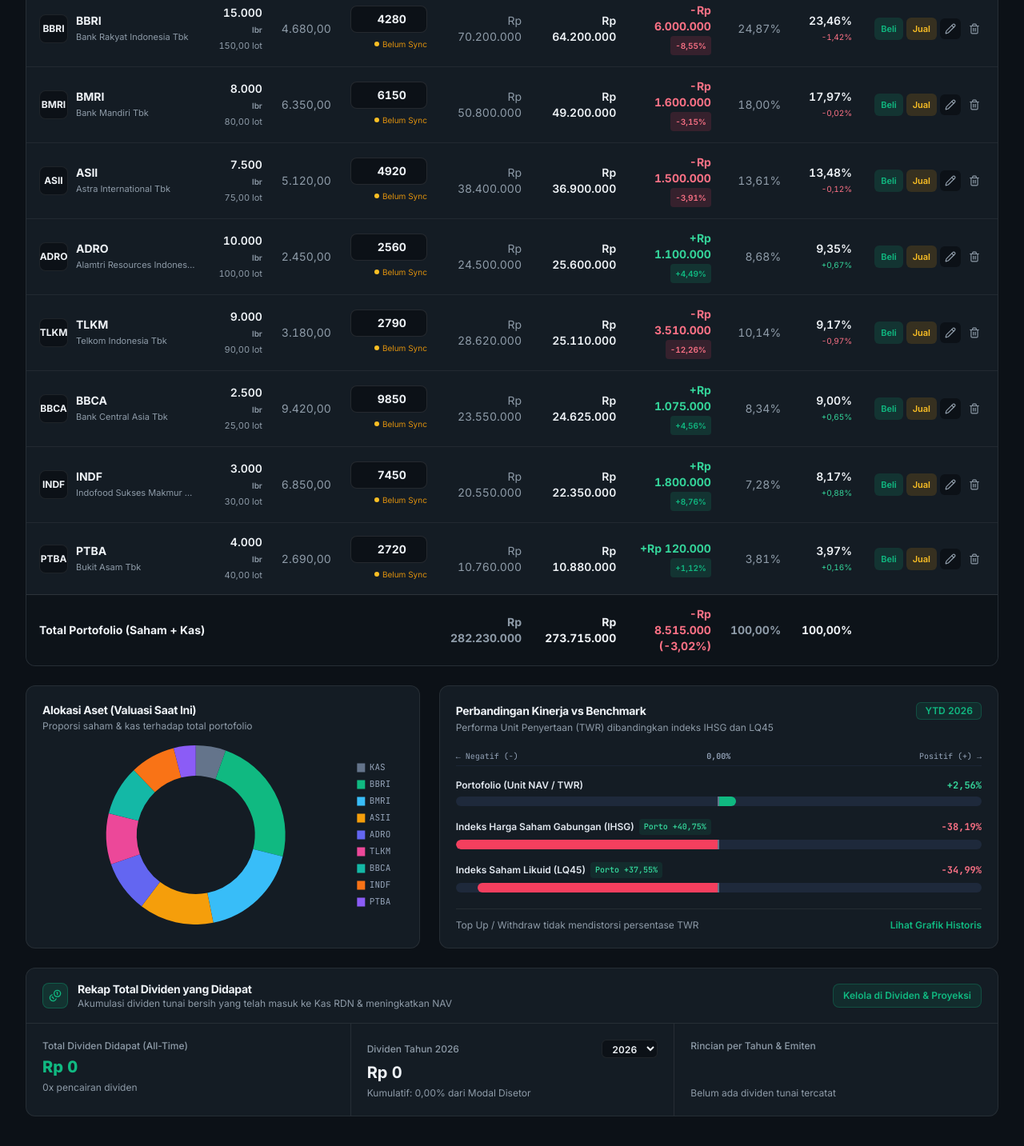
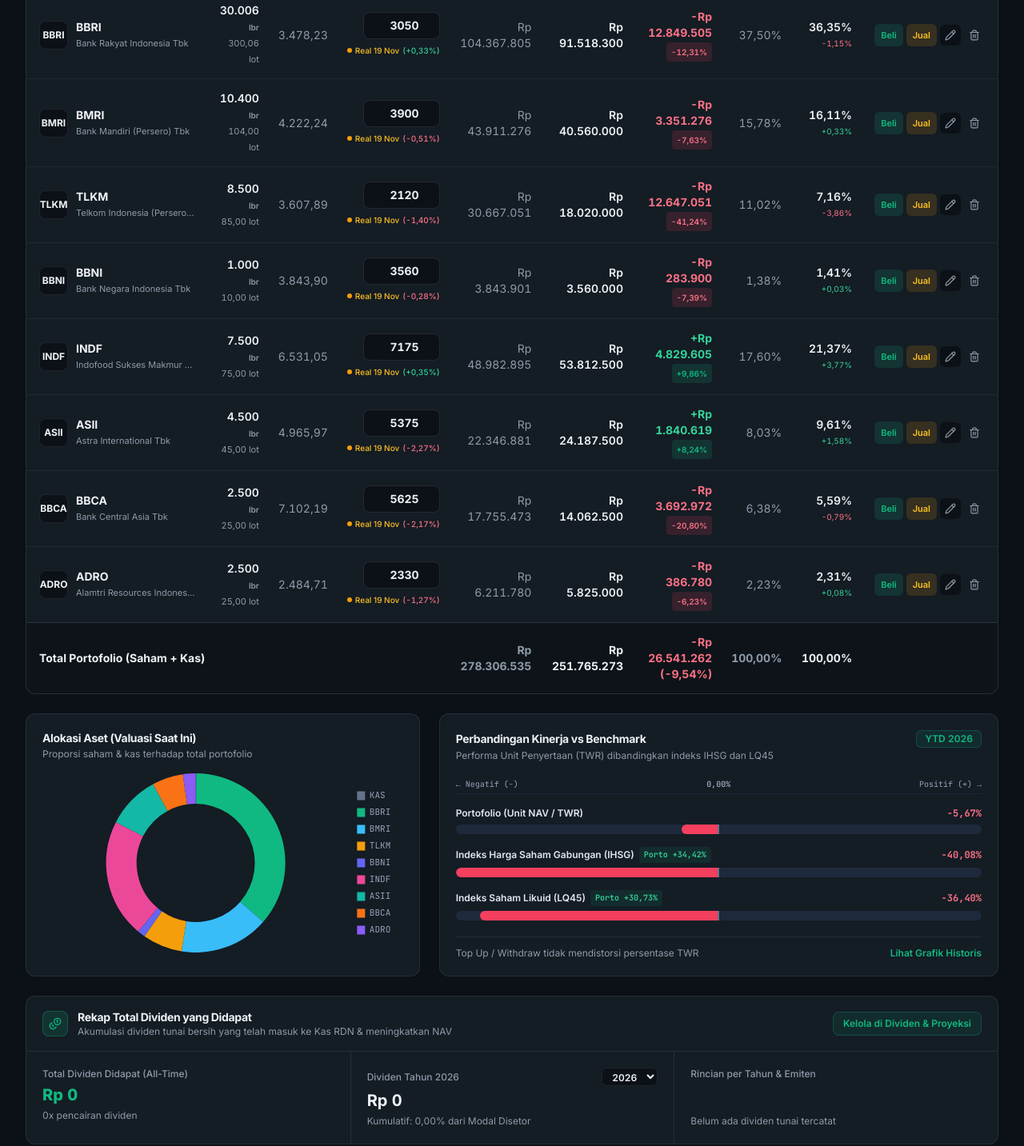
Before and after one commit to perdanafavo/dashboard-portfolio-saham, a plain HTML site: page index.html in a window 1280 px wide. Shown: the part 753-2186 px from the top of the page at 80% size. Drawn offline with nearby package versions, Linux system fonts and the light colour scheme.

Commit message:
perf(ui): add dirty-flag tab caching and update default portfolio data

```diff
--- a/index.html
+++ b/index.html
@@ -50,6 +50,20 @@
 
   <!-- Custom Theme & Utility Styles -->
   <link rel="stylesheet" href="./css/styles.css" />
+
+  <!-- Preload Native ES Modules to Flatten Initial Network Waterfall -->
+  <link rel="modulepreload" href="./js/app.js" />
+  <link rel="modulepreload" href="./js/nav-engine.js" />
+  <link rel="modulepreload" href="./js/state.js" />
+  <link rel="modulepreload" href="./js/storage.js" />
+  <link rel="modulepreload" href="./js/market.js" />
+  <link rel="modulepreload" href="./js/charts.js" />
+  <link rel="modulepreload" href="./js/ui/portfolio.js" />
+  <link rel="modulepreload" href="./js/ui/dividends.js" />
+  <link rel="modulepreload" href="./js/ui/mutations.js" />
+  <link rel="modulepreload" href="./js/ui/analytics.js" />
+  <link rel="modulepreload" href="./js/ui/journal.js" />
+  <link rel="modulepreload" href="./js/ui/calculator.js" />
 </head>
 <body class="bg-slate-50 text-slate-900 dark:bg-[#0C1117] dark:text-[#EEF2F6] font-sans antialiased min-h-screen transition-colors duration-200 selection:bg-[#10B981]/30">
 
--- a/js/app.js
+++ b/js/app.js
@@ -26,17 +26,46 @@ import { createJournalUI } from "./ui/journal.js";
 import { createCalculatorUI } from "./ui/calculator.js";
 
 // =========================================================================
-// 1. GLOBAL RUNTIME STATE
+// 1. GLOBAL RUNTIME STATE & RENDER CACHE
 // =========================================================================
 let activeTab = "portfolio";
 let isMarketSyncing = false;
 const charts = {};
 let state = loadInitialState();
 
+let stateVersion = 1;
+const renderedTabVersion = {};
+let cachedMetricsVersion = 0;
+let cachedMetricsResult = null;
+
+function invalidateRenderCache() {
+  stateVersion += 1;
+}
+
+function renderIconsIn(rootEl = null) {
+  if (!window.lucide || typeof window.lucide.createIcons !== "function") return;
+  try {
+    if (rootEl instanceof HTMLElement) {
+      const hasUnrendered = rootEl.querySelector("i[data-lucide]");
+      if (!hasUnrendered) return;
+    }
+    window.lucide.createIcons();
+  } catch (e) {
+    window.lucide.createIcons();
+  }
+}
+
 // =========================================================================
 // 2. CORE WRAPPERS & CLOUD SYNC
 // =========================================================================
-const computeMetrics = () => computeMetricsEngine(state);
+const computeMetrics = () => {
+  if (cachedMetricsVersion === stateVersion && cachedMetricsResult) {
+    return cachedMetricsResult;
+  }
+  cachedMetricsResult = computeMetricsEngine(state);
+  cachedMetricsVersion = stateVersion;
+  return cachedMetricsResult;
+};
 const getEmitenColor = (ticker) => getEmitenColorFromHoldings(ticker, state.holdings);
 const ensureYearStructure = (year) => ensureYearStructureForState(state, year);
 const saveToLocalStorage = () => saveStateToLocalStorage(state);
@@ -45,8 +74,9 @@ const cloudSync = createCloudSyncController({
   getState: () => state,
   setState: (incoming) => {
     state = incoming;
+    invalidateRenderCache();
   },
-  onRemoteUpdate: () => window.renderAll(),
+  onRemoteUpdate: () => window.renderAll({ force: true }),
   onConnected: ({ userId }) => {
     const statusText = document.getElementById("cloud-status-text");
     if (statusText) statusText.textContent = "Cloud Sync Aktif";
@@ -79,9 +109,10 @@ function showToast(message, type = "success") {
 }
 
 function commitStateChange(toastMsg = null) {
+  invalidateRenderCache();
   saveToLocalStorage();
   saveToCloudIfAvailable();
-  window.renderAll();
+  window.renderAll({ force: false });
   if (toastMsg) showToast(toastMsg, "success");
 }
 
@@ -242,7 +273,8 @@ window.syncMarketData = async function ({ force = false, silent = false } = {})
     if (btn) btn.disabled = false;
     if (icon) icon.classList.remove("animate-spin");
     if (label) label.textContent = "Sync Harga & IHSG";
-    window.renderAll();
+    invalidateRenderCache();
+    window.renderAll({ force: false });
   }
 };
 
@@ -281,7 +313,12 @@ window.switchTab = function (tabName) {
       "tab-btn flex items-center gap-2 px-3.5 py-2 rounded-xl text-xs sm:text-sm font-semibold whitespace-nowrap transition-all bg-emerald-600 text-white shadow-sm shadow-emerald-600/20";
   }
 
-  window.renderAll();
+  if (renderedTabVersion[tabName] === stateVersion) {
+    updateMarketSyncStatusUI();
+    return;
+  }
+
+  window.renderAll({ force: false });
 };
 
 function openModal(id) {
@@ -289,7 +326,7 @@ function openModal(id) {
   if (!el) return;
   el.classList.remove("hidden");
   el.classList.add("flex");
-  if (window.lucide) window.lucide.createIcons();
+  renderIconsIn(el);
 }
 
 window.closeModal = function (id) {
@@ -302,7 +339,8 @@ window.closeModal = function (id) {
 window.toggleTheme = function () {
   const isDark = document.documentElement.classList.toggle("dark");
   localStorage.setItem("portfolio_nav_theme", isDark ? "dark" : "light");
-  window.renderAll();
+  invalidateRenderCache();
+  window.renderAll({ force: false });
 };
 
 function askConfirm(title, message, onConfirm) {
@@ -450,6 +488,7 @@ const appContext = {
   getState: () => state,
   setState: (nextState) => {
     state = nextState;
+    invalidateRenderCache();
   },
   charts,
   computeMetrics,
@@ -469,7 +508,10 @@ const { renderAnalyticsTab } = createAnalyticsUI(appContext);
 const { renderJournalTab } = createJournalUI(appContext);
 const { renderCalculatorTab } = createCalculatorUI(appContext);
 
-window.renderAll = function () {
+window.renderAll = function ({ force = true } = {}) {
+  if (force) {
+    invalidateRenderCache();
+  }
   updateMarketSyncStatusUI();
   if (activeTab === "portfolio") renderPortfolioTab();
   else if (activeTab === "dividends") renderDividendsTab();
@@ -478,9 +520,10 @@ window.renderAll = function () {
   else if (activeTab === "journal") renderJournalTab();
   else if (activeTab === "calculator") renderCalculatorTab();
 
-  if (window.lucide) {
-    window.lucide.createIcons();
-  }
+  renderedTabVersion[activeTab] = stateVersion;
+
+  const activePanel = document.getElementById(`tab-panel-${activeTab}`);
+  renderIconsIn(activePanel);
 };
 
 function initApp() {
@@ -490,7 +533,8 @@ function initApp() {
     if (el && !el.value) el.value = today;
   });
 
-  window.renderAll();
+  renderIconsIn(document.body);
+  window.renderAll({ force: false });
   scheduleDailyMarketCloseSync();
   initCloudStorage();
 
--- a/js/state.js
+++ b/js/state.js
@@ -5,7 +5,7 @@
 
 export const STORAGE_KEY = "portfolio_nav_tracker_favo_v1";
 export const TEMPLATE_REV_KEY = "portfolio_nav_tracker_template_rev";
-export const TEMPLATE_REV = "2026-11-19_1";
+export const TEMPLATE_REV = "2026-11-22_1";
 
 export const MONTH_NAMES_ID = [
   "Januari", "Februari", "Maret", "April", "Mei", "Juni",
@@ -23,29 +23,35 @@ export const EMITEN_PALETTE = [
 ];
 
 export const DIVIDEND_PRESETS = {
-  BBRI: { payouts: [{ month: 3, dps: 208 }, { month: 0, dps: 135 }] },
-  BMRI: { payouts: [{ month: 3, dps: 466 }] },
-  BBCA: { payouts: [{ month: 3, dps: 250 }, { month: 11, dps: 50 }] },
-  BBNI: { payouts: [{ month: 3, dps: 374 }] },
-  ASII: { payouts: [{ month: 4, dps: 308 }, { month: 9, dps: 98 }] },
-  ADRO: { payouts: [{ month: 4, dps: 210 }, { month: 11, dps: 185 }] },
+  BBRI: { payouts: [{ month: 3, dps: 209 }, { month: 11, dps: 137 }] },
+  BMRI: { payouts: [{ month: 4, dps: 376.96 }, { month: 0, dps: 100 }] },
+  BBCA: { payouts: [{ month: 2, dps: 281 }, { month: 11, dps: 55 }] },
+  BBNI: { payouts: [{ month: 2, dps: 349.41 }] },
+  ASII: { payouts: [{ month: 4, dps: 292 }, { month: 9, dps: 98 }] },
+  ADRO: { payouts: [{ month: 3, dps: 118.26 }, { month: 11, dps: 145.14 }] },
   ITMG: { payouts: [{ month: 3, dps: 1747 }, { month: 10, dps: 1228 }] },
   PTBA: { payouts: [{ month: 5, dps: 397 }] },
-  TLKM: { payouts: [{ month: 5, dps: 178 }] },
+  TLKM: { payouts: [{ month: 5, dps: 223.17 }] },
   UNTR: { payouts: [{ month: 4, dps: 1569 }, { month: 9, dps: 667 }] },
-  INDF: { payouts: [{ month: 6, dps: 267 }] },
-  ICBP: { payouts: [{ month: 6, dps: 200 }] }
+  INDF: { payouts: [{ month: 6, dps: 290 }] },
+  ICBP: { payouts: [{ month: 6, dps: 200 }] },
+  BJTM: { payouts: [{ month: 4, dps: 54.4 }] },
+  BJBR: { payouts: [{ month: 4, dps: 95.05 }] },
+  BNGA: { payouts: [{ month: 4, dps: 122.6 }] },
+  NISP: { payouts: [{ month: 3, dps: 72 }] },
+  PGAS: { payouts: [{ month: 5, dps: 148 }] },
+  SIDO: { payouts: [{ month: 4, dps: 18 }, { month: 10, dps: 18 }] }
 };
 
 export const TEMPLATE_DEFAULT_PRICES = {
-  BBRI: 4280,
-  BMRI: 6150,
-  ASII: 4920,
-  ADRO: 2560,
-  TLKM: 2790,
-  BBCA: 9850,
-  INDF: 7450,
-  PTBA: 2720
+  BBRI: 3050,
+  BMRI: 3900,
+  TLKM: 2120,
+  BBNI: 3560,
+  INDF: 7175,
+  ASII: 5375,
+  BBCA: 5625,
+  ADRO: 2330
 };
 
 function getDefaultTodayWIB() {
@@ -60,43 +66,156 @@ function getDefaultTodayWIB() {
 export function getInitialTemplateData() {
   return {
     meta: {
-      portfolioName: "Portofolio Saham Utama",
-      initialCapital: 211094312,
-      initialNav: 1199.7647,
-      initialUnits: 175946.4773,
-      activeYear: 2026
+      portfolioName: "Portofolio Saham — Favo Perdana (Unit System)",
+      initialCapital: 211094375,
+      initialNav: 1199.7646972697,
+      initialUnits: 175946.4797,
+      activeYear: 2026,
+      owner: "Favo Perdana",
+      currentUnits: 222450,
+      currentNav: 1130.9663,
+      initialUnitPrice: 1199.7647,
+      ihsgStart: 8646.94,
+      ihsgEnd: 5344.41,
+      lq45Start: 846.57,
+      lq45End: 550.37,
+      reconciledWithSheet: true
     },
-    cash: 14850000,
+    cash: 219473,
     holdings: [
-      { id: "h-bbri", ticker: "BBRI", name: "Bank Rakyat Indonesia Tbk", shares: 15000, avgPrice: 4680, currentPrice: 4280 },
-      { id: "h-bmri", ticker: "BMRI", name: "Bank Mandiri Tbk", shares: 8000, avgPrice: 6350, currentPrice: 6150 },
-      { id: "h-asii", ticker: "ASII", name: "Astra International Tbk", shares: 7500, avgPrice: 5120, currentPrice: 4920 },
-      { id: "h-adro", ticker: "ADRO", name: "Alamtri Resources Indonesia Tbk", shares: 10000, avgPrice: 2450, currentPrice: 2560 },
-      { id: "h-tlkm", ticker: "TLKM", name: "Telkom Indonesia Tbk", shares: 9000, avgPrice: 3180, currentPrice: 2790 },
-      { id: "h-bbca", ticker: "BBCA", name: "Bank Central Asia Tbk", shares: 2500, avgPrice: 9420, currentPrice: 9850 },
-      { id: "h-indf", ticker: "INDF", name: "Indofood Sukses Makmur Tbk", shares: 3000, avgPrice: 6850, currentPrice: 7450 },
-      { id: "h-ptba", ticker: "PTBA", name: "Bukit Asam Tbk", shares: 4000, avgPrice: 2690, currentPrice: 2720 }
+      {
+        id: "h-bbri",
+        ticker: "BBRI",
+        name: "Bank Rakyat Indonesia Tbk",
+        shares: 30006,
+        avgPrice: 3478.2312,
+        currentPrice: 3050,
+        prevClose: 3040,
+        priceUpdatedAt: "2026-11-19T09:06:19.090Z",
+        priceUpdatedDateWIB: "2026-11-19",
+        marketDateWIB: "2026-11-19",
+        marketDateLabel: "19 Nov",
+        priceSource: "SYNC"
+      },
+      {
+        id: "h-bmri",
+        ticker: "BMRI",
+        name: "Bank Mandiri (Persero) Tbk",
+        shares: 10400,
+        avgPrice: 4222.2381,
+        currentPrice: 3900,
+        prevClose: 3920,
+        priceUpdatedAt: "2026-11-19T09:06:19.090Z",
+        priceUpdatedDateWIB: "2026-11-19",
+        marketDateWIB: "2026-11-19",
+        marketDateLabel: "19 Nov",
+        priceSource: "SYNC"
+      },
+      {
+        id: "h-tlkm",
+        ticker: "TLKM",
+        name: "Telkom Indonesia (Persero) Tbk",
+        shares: 8500,
+        avgPrice: 3607.8884,
+        currentPrice: 2120,
+        prevClose: 2150,
+        priceUpdatedAt: "2026-11-19T09:06:19.090Z",
+        priceUpdatedDateWIB: "2026-11-19",
+        marketDateWIB: "2026-11-19",
+        marketDateLabel: "19 Nov",
+        priceSource: "SYNC"
+      },
+      {
+        id: "h-bbni",
+        ticker: "BBNI",
+        name: "Bank Negara Indonesia Tbk",
+        shares: 1000,
+        avgPrice: 3843.9005,
+        currentPrice: 3560,
+        prevClose: 3570,
+        priceUpdatedAt: "2026-11-19T09:06:19.090Z",
+        priceUpdatedDateWIB: "2026-11-19",
+        marketDateWIB: "2026-11-19",
+        marketDateLabel: "19 Nov",
+        priceSource: "SYNC"
+      },
+      {
+        id: "h-indf",
+        ticker: "INDF",
+        name: "Indofood Sukses Makmur Tbk",
+        shares: 7500,
+        avgPrice: 6531.0527,
+        currentPrice: 7175,
+        prevClose: 7150,
+        priceUpdatedAt: "2026-11-19T09:06:19.090Z",
+        priceUpdatedDateWIB: "2026-11-19",
+        marketDateWIB: "2026-11-19",
+        marketDateLabel: "19 Nov",
+        priceSource: "SYNC"
+      },
+      {
+        id: "h-asii",
+        ticker: "ASII",
+        name: "Astra International Tbk",
+        shares: 4500,
+        avgPrice: 4965.9736,
+        currentPrice: 5375,
+        prevClose: 5500,
+        priceUpdatedAt: "2026-11-19T09:06:19.090Z",
+        priceUpdatedDateWIB: "2026-11-19",
+        marketDateWIB: "2026-11-19",
+        marketDateLabel: "19 Nov",
+        priceSource: "SYNC"
+      },
+      {
+        id: "h-bbca",
+        ticker: "BBCA",
+        name: "Bank Central Asia Tbk",
+        shares: 2500,
+        avgPrice: 7102.189,
+        currentPrice: 5625,
+        prevClose: 5750,
+        priceUpdatedAt: "2026-11-19T09:06:19.090Z",
+        priceUpdatedDateWIB: "2026-11-19",
+        marketDateWIB: "2026-11-19",
+        marketDateLabel: "19 Nov",
+        priceSource: "SYNC"
+      },
+      {
+        id: "h-1794653926420",
+        ticker: "ADRO",
+        name: "Alamtri Resources Indonesia Tbk.",
+        shares: 2500,
+        avgPrice: 2484.712,
+        currentPrice: 2330,
+        prevClose: 2360,
+        priceUpdatedAt: "2026-11-19T09:06:19.090Z",
+        priceUpdatedDateWIB: "2026-11-19",
+        marketDateWIB: "2026-11-19",
+        marketDateLabel: "19 Nov",
+        priceSource: "SYNC"
+      }
     ],
     mutations: [
-      { id: "m-01", date: "2026-01-15", type: "TOPUP", amount: 2005000, navAtTime: 1199.7647, unitsDelta: 1671.1610, note: "Top Up Januari 2026" },
-      { id: "m-02", date: "2026-02-15", type: "TOPUP", amount: 2000000, navAtTime: 1221.1047, unitsDelta: 1637.8612, note: "Top Up Februari 2026" },
-      { id: "m-03", date: "2026-03-15", type: "TOPUP", amount: 6000000, navAtTime: 1221.1047, unitsDelta: 4913.5836, note: "Top Up Maret 2026" },
-      { id: "m-04", date: "2026-04-15", type: "TOPUP", amount: 3000000, navAtTime: 1113.0000, unitsDelta: 2695.4178, note: "Top Up April 2026" },
-      { id: "m-05", date: "2026-05-15", type: "TOPUP", amount: 12000000, navAtTime: 1090.8900, unitsDelta: 11000.1925, note: "Top Up Mei 2026" },
-      { id: "m-06", date: "2026-06-15", type: "TOPUP", amount: 10500000, navAtTime: 1114.1200, unitsDelta: 9424.4785, note: "Top Up Juni 2026" },
-      { id: "m-07", date: "2026-07-15", type: "TOPUP", amount: 10500000, navAtTime: 1199.1800, unitsDelta: 8755.9833, note: "Top Up Juli 2026" },
-      { id: "m-08", date: "2026-08-15", type: "TOPUP", amount: 2500000, navAtTime: 1156.2500, unitsDelta: 2162.1622, note: "Top Up Agustus 2026" },
-      { id: "m-09", date: "2026-09-15", type: "TOPUP", amount: 2500000, navAtTime: 1233.0000, unitsDelta: 2027.5750, note: "Top Up September 2026" },
-      { id: "m-10", date: "2026-10-15", type: "TOPUP", amount: 2500000, navAtTime: 1128.6145, unitsDelta: 2215.1052, note: "Top Up Oktober 2026" }
+      { id: "m-01", date: "2026-01-15", type: "TOPUP", amount: 2005000, navAtTime: 1199.764697, unitsDelta: 1671.161024, note: "Top Up Januari 2026" },
+      { id: "m-02", date: "2026-02-15", type: "TOPUP", amount: 2000000, navAtTime: 1221, unitsDelta: 1638.001638, note: "Top Up Februari 2026" },
+      { id: "m-03", date: "2026-03-15", type: "TOPUP", amount: 6000000, navAtTime: 1221, unitsDelta: 4914.004914, note: "Top Up Maret 2026" },
+      { id: "m-04", date: "2026-04-15", type: "TOPUP", amount: 3000000, navAtTime: 1113.000008, unitsDelta: 2695.417771, note: "Top Up April 2026" },
+      { id: "m-05", date: "2026-05-15", type: "TOPUP", amount: 12000000, navAtTime: 1091.000003, unitsDelta: 10999.083375, note: "Top Up Mei 2026" },
+      { id: "m-06", date: "2026-06-15", type: "TOPUP", amount: 10500000, navAtTime: 1114.000001, unitsDelta: 9425.493709, note: "Top Up Juni 2026" },
+      { id: "m-07", date: "2026-07-15", type: "TOPUP", amount: 10500000, navAtTime: 1199.000012, unitsDelta: 8757.297664, note: "Top Up Juli 2026" },
+      { id: "m-08", date: "2026-08-15", type: "TOPUP", amount: 2500000, navAtTime: 1155.999982, unitsDelta: 2162.629792, note: "Top Up Agustus 2026" },
+      { id: "m-09", date: "2026-09-15", type: "TOPUP", amount: 2500000, navAtTime: 1233.00002, unitsDelta: 2027.574988, note: "Top Up September 2026" },
+      { id: "m-10", date: "2026-10-15", type: "TOPUP", amount: 2500000, navAtTime: 1129.762013, unitsDelta: 2212.855425, note: "Top Up Oktober 2026" }
     ],
     dividends: [],
     dividendSchedules: JSON.parse(JSON.stringify(DIVIDEND_PRESETS)),
     journal: [],
     benchmark: {
       ihsgStart: 8646.94,
-      ihsgEnd: 5344.41,
+      ihsgEnd: 5181.14,
       lq45Start: 846.57,
-      lq45End: 550.37
+      lq45End: 538.43
     },
     monthlyHistoryByYear: {
       2026: [
@@ -106,11 +225,11 @@ export function getInitialTemplateData() {
         { monthIndex: 3, month: "APR", portfolio: -11.430371, ihsg: -19.546105, lq45: -20.935067 },
         { monthIndex: 4, month: "MEI", portfolio: -9.948956, ihsg: -29.138169, lq45: -27.806324 },
         { monthIndex: 5, month: "JUN", portfolio: -16.907871, ihsg: -34.737722, lq45: -34.664588 },
-        { monthIndex: 6, month: "JUL", portfolio: -3.647080, ihsg: -27.880614, lq45: -26.616818 },
+        { monthIndex: 6, month: "JUL", portfolio: -3.64708, ihsg: -27.880614, lq45: -26.616818 },
         { monthIndex: 7, month: "AGU", portfolio: -0.023077, ihsg: -24.534228, lq45: -23.948404 },
-        { monthIndex: 8, month: "SEP", portfolio: -6.182446, ihsg: -29.788573, lq45: -28.986380 },
+        { monthIndex: 8, month: "SEP", portfolio: -6.182446, ihsg: -29.788573, lq45: -28.98638 },
         { monthIndex: 9, month: "OKT", portfolio: -13.322818, ihsg: -41.516305, lq45: -39.146202 },
-        { monthIndex: 10, month: "NOV", portfolio: -4.9191, ihsg: -38.193, lq45: -34.9882 },
+        { monthIndex: 10, month: "NOV", portfolio: -5.6663, ihsg: -40.0812, lq45: -36.3986 },
         { monthIndex: 11, month: "DES", portfolio: null, ihsg: null, lq45: null }
       ]
     },
@@ -121,12 +240,12 @@ export function getInitialTemplateData() {
       { year: 2023, portfolio: 18.951136, ihsg: 6.16, lq45: 3.56, topUp: 23100000 },
       { year: 2024, portfolio: -5.260968, ihsg: -2.65, lq45: -14.83, topUp: 41300000 },
       { year: 2025, portfolio: 6.462961, ihsg: 22.13, lq45: 2.41, topUp: 29500000 },
-      { year: 2026, portfolio: -4.9191, ihsg: -38.193, lq45: -34.9882, topUp: 53505000 }
+      { year: 2026, portfolio: -5.6663, ihsg: -40.0812, lq45: -36.3986, topUp: 53505000 }
     ],
     marketSync: {
       autoSyncAfterClose: true,
-      lastSyncAt: "2026-11-15T07:49:51.502Z",
-      lastSyncDateWIB: "2026-11-15",
+      lastSyncAt: "2026-11-19T09:06:19.090Z",
+      lastSyncDateWIB: "2026-11-19",
       lastSyncSource: "TradingView IDX • 8/8 emiten",
       lastSyncError: null
     }
```
Also changed, not shown: 1 other file.
